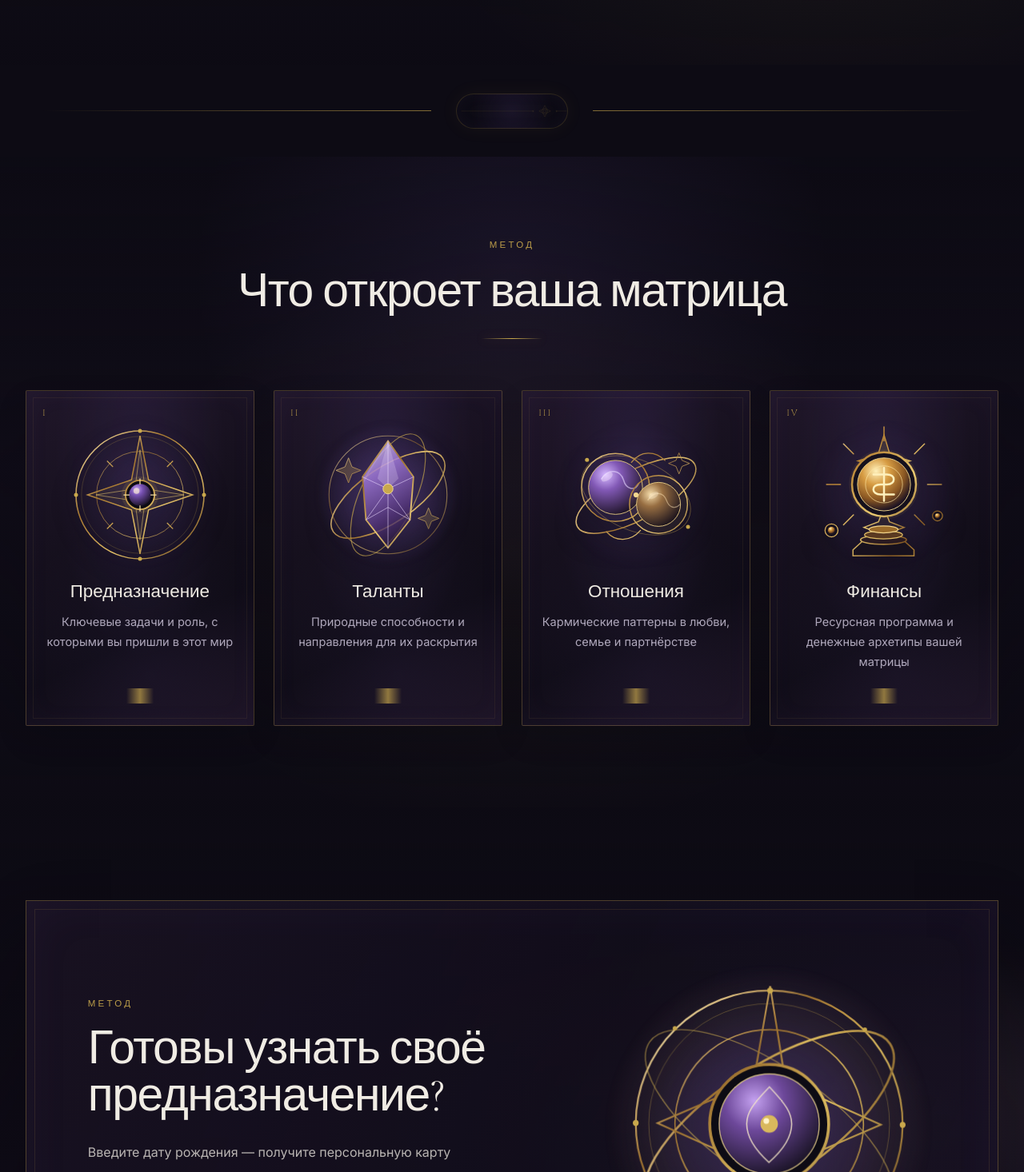
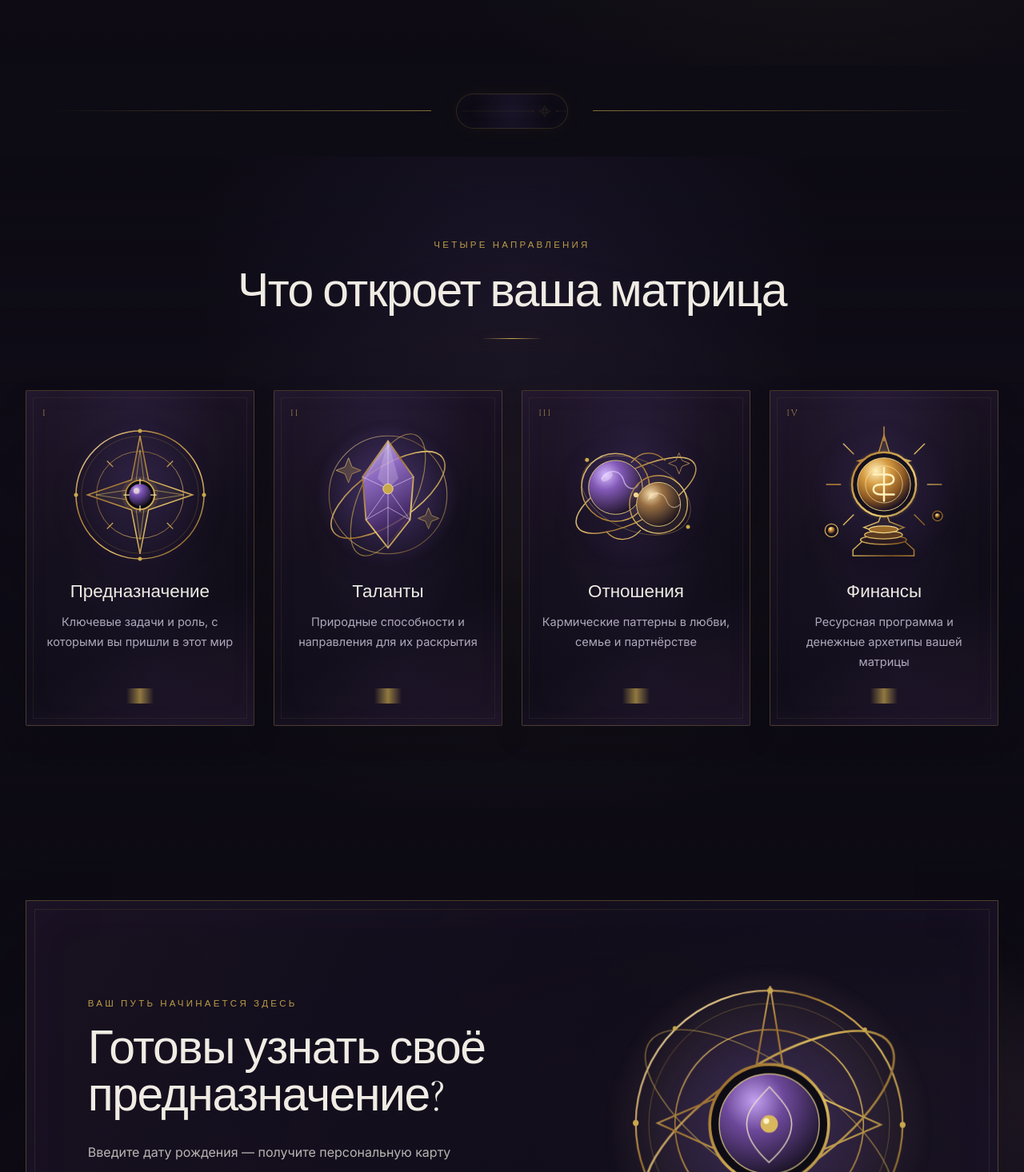
Before and after one commit to Nikolanikol/matrix-arcana, a Next.js app: page / in a window 1280 px wide. Shown: the part 1669-3135 px from the top of the page at 80% size. Built offline with nearby package versions, Linux system fonts and the light colour scheme.

Commit message:
fix: use section-specific localized labels

```diff
--- a/src/app/page.tsx
+++ b/src/app/page.tsx
@@ -161,7 +161,7 @@ export default function HomePage() {
         <div className="ma-topics-section__haze pointer-events-none absolute inset-0" aria-hidden="true" />
         <PageContainer width="wide" className="relative z-10">
           <div className="ma-topics-heading" data-reveal>
-            <p className="ma-section-eyebrow">{about.label}</p>
+            <p className="ma-section-eyebrow">{topics.label}</p>
             <h2
               id="topics-heading"
               className="ma-section-heading font-heading"
@@ -218,7 +218,7 @@ export default function HomePage() {
         <PageContainer width="wide" className="relative z-10">
           <div className="ma-final-cta__panel" data-reveal>
             <div className="ma-final-cta__copy">
-              <p className="ma-section-eyebrow">{about.label}</p>
+              <p className="ma-section-eyebrow">{cta.label}</p>
               <h2 id="final-cta-heading" className="ma-section-heading font-heading">
                 {cta.title}
               </h2>
```
